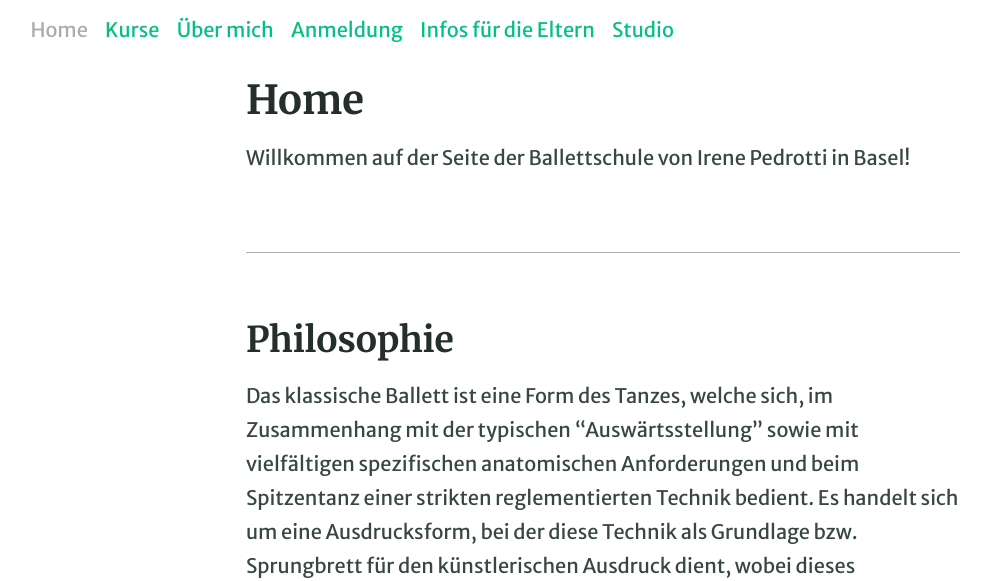
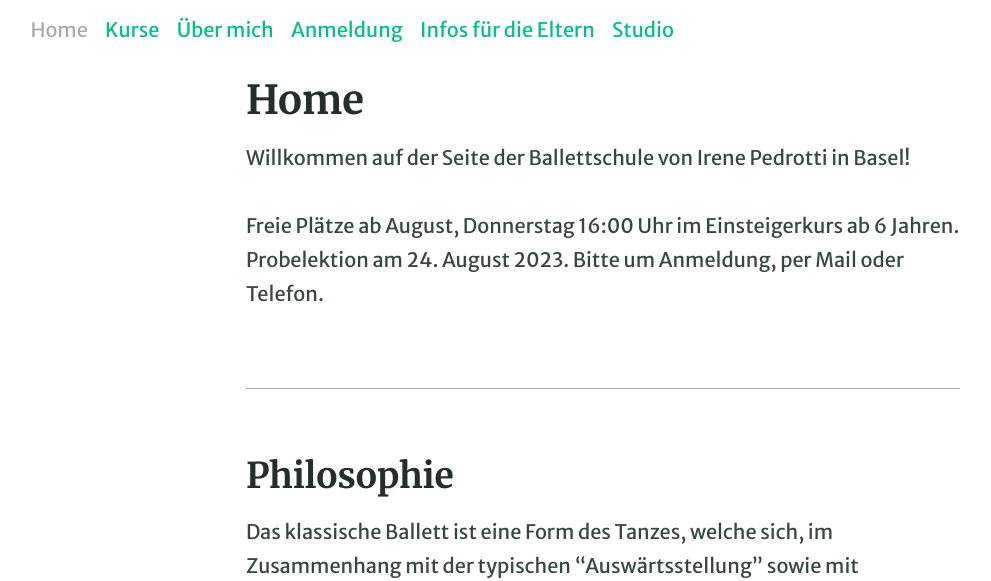
Before and after one commit to irenepedrotti/irenepedrotti.github.io, a Jekyll site: the page built from pages/index.md, in a window 1280 px wide and 900 px high, cut to the strip 319-900 px from the top of the window. Shown: the whole strip, without its empty margins (37-1028 px from the left). Built offline with Jekyll 4.4.1, drawn with Linux system fonts in a browser that asks for light colours.

Commit message:
Freie Plätze ab Aug.23 Do 16 Uhr ab 6J, 24.08 Probelektion. Bitte um Anmeldung per Mail oder Telefon.

```diff
--- a/pages/index.md
+++ b/pages/index.md
@@ -5,6 +5,8 @@ permalink: /
 ---
 
 Willkommen auf der Seite der Ballettschule von Irene Pedrotti in Basel!
+
+Freie Plätze ab August, Donnerstag 16:00 Uhr im Einsteigerkurs ab 6 Jahren. Probelektion am 24. August 2023. Bitte um Anmeldung, per Mail oder Telefon.
 
 
 ---
```
